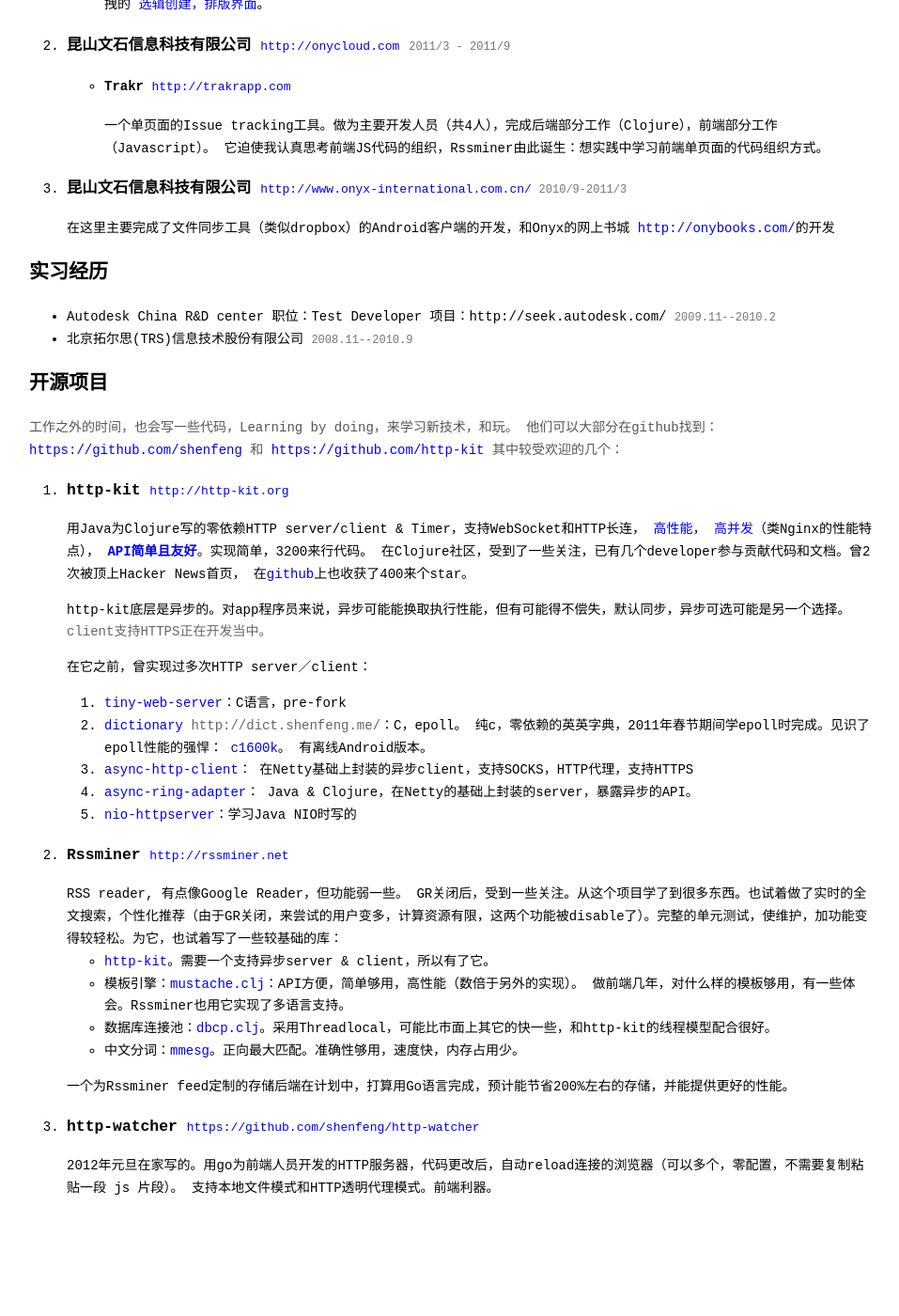
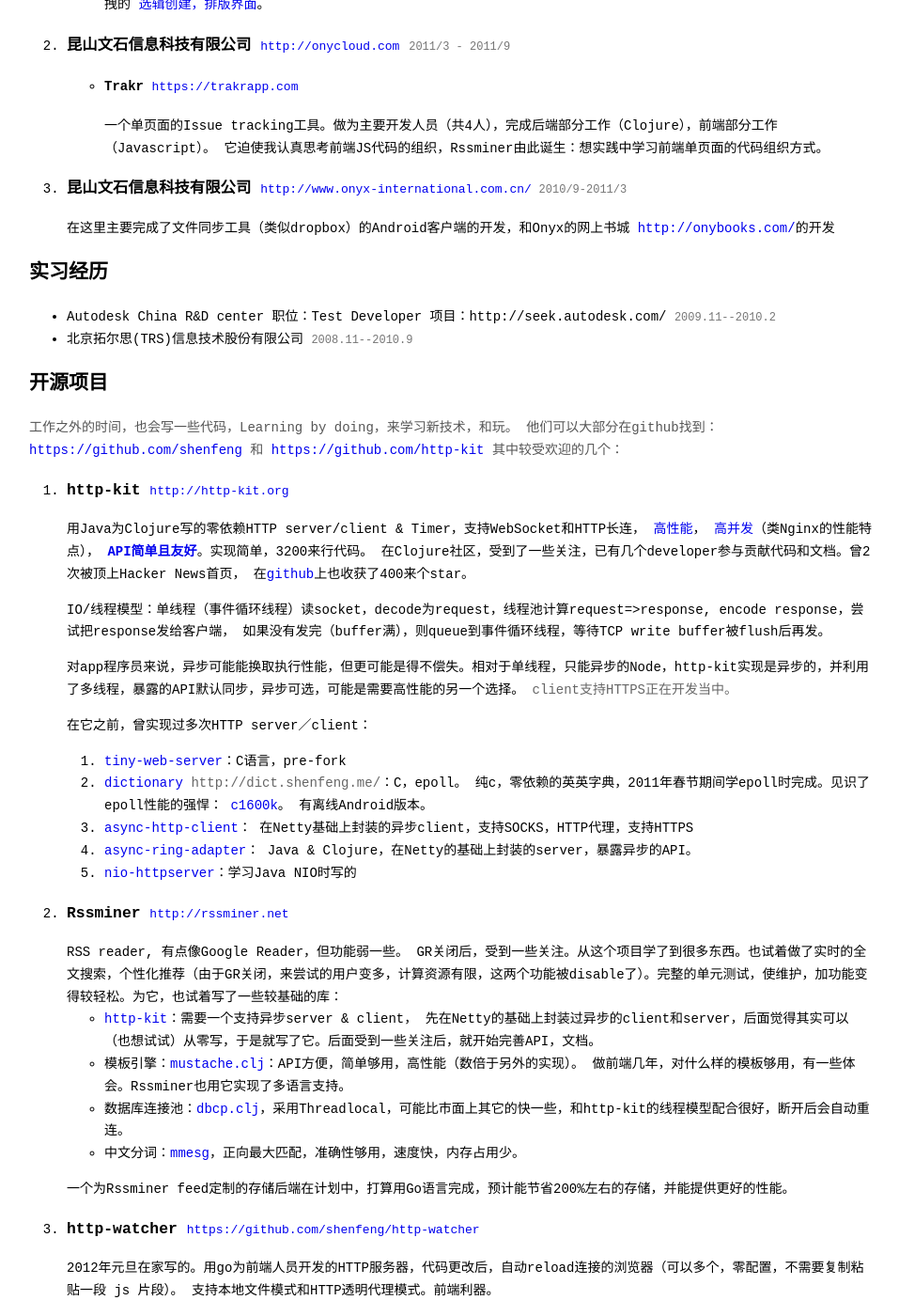
Before and after one commit to shenfeng/shenfeng.github.com, a Jekyll site: the page resume/index.html, which Jekyll copies as it is, in a window 1280 px wide and 1400 px high, scrolled down 945 px. Shown: the whole window at 94% size, without its empty margins (159-1116 px from the left). Built offline with Jekyll 4.4.1, drawn with Linux system fonts in a browser that asks for light colours; before the commit the page ends 2236 px from its top, so only the background shows below that.

Commit message:
talk about http-kit's thread/IO model

```diff
--- a/resume/index.html
+++ b/resume/index.html
@@ -102,7 +102,7 @@
             </h3>
             <ul>
               <li>
-                <h4>Trakr <a href="https://trakrapp.com">http://trakrapp.com</a></h4>
+                <h4>Trakr <a href="https://trakrapp.com">https://trakrapp.com</a></h4>
                 <div class="detail">
                   一个单页面的Issue tracking工具。做为主要开发人员（共4人），完成后端部分工作（Clojure），前端部分工作（Javascript）。
                   它迫使我认真思考前端JS代码的组织，Rssminer由此诞生：想实践中学习前端单页面的代码组织方式。
@@ -148,7 +148,9 @@
               <b><a href="http://http-kit.org/server.html">API简单且友好</a></b>。实现简单，3200来行代码。
               在Clojure社区，受到了一些关注，已有几个developer参与贡献代码和文档。曾2次被顶上Hacker News首页，
               在<a href="https://github.com/http-kit/http-kit">github</a>上也收获了400来个star。
-              <p>http-kit底层是异步的。对app程序员来说，异步可能能换取执行性能，但有可能得不偿失，默认同步，异步可选可能是另一个选择。
+              <p>IO/线程模型：单线程（事件循环线程）读socket，decode为request，线程池计算request=>response, encode response，尝试把response发给客户端，
+                如果没有发完（buffer满），则queue到事件循环线程，等待TCP write buffer被flush后再发。</p>
+              <p>对app程序员来说，异步可能能换取执行性能，但更可能是得不偿失。相对于单线程，只能异步的Node，http-kit实现是异步的，并利用了多线程，暴露的API默认同步，异步可选，可能是需要高性能的另一个选择。
                 <span class="dim">client支持HTTPS正在开发当中。</span></p>
               <p>在它之前，曾实现过多次HTTP server／client：</p>
               <ol>
@@ -181,17 +183,18 @@
               RSS reader, 有点像Google Reader，但功能弱一些。 GR关闭后，受到一些关注。从这个项目学了到很多东西。也试着做了实时的全文搜索，个性化推荐（由于GR关闭，来尝试的用户变多，计算资源有限，这两个功能被disable了）。完整的单元测试，使维护，加功能变得较轻松。为它，也试着写了一些较基础的库：
               <ul>
                 <li>
-                  <a href="https://github.com/http-kit/http-kit">http-kit</a>。需要一个支持异步server & client，所以有了它。
+                  <a href="https://github.com/http-kit/http-kit">http-kit</a>：需要一个支持异步server & client，
+                  先在Netty的基础上封装过异步的client和server，后面觉得其实可以（也想试试）从零写，于是就写了它。后面受到一些关注后，就开始完善API，文档。
                 </li>
                 <li>
                   模板引擎：<a href="https://github.com/shenfeng/mustache.clj">mustache.clj</a>：API方便，简单够用，高性能（数倍于另外的实现）。
                   做前端几年，对什么样的模板够用，有一些体会。Rssminer也用它实现了多语言支持。
                 </li>
                 <li>
-                  数据库连接池：<a href="https://github.com/http-kit/dbcp.clj">dbcp.clj</a>。采用Threadlocal，可能比市面上其它的快一些，和http-kit的线程模型配合很好。
+                  数据库连接池：<a href="https://github.com/http-kit/dbcp.clj">dbcp.clj</a>，采用Threadlocal，可能比市面上其它的快一些，和http-kit的线程模型配合很好，断开后会自动重连。
                 </li>
                 <li>
-                  中文分词：<a href="https://github.com/shenfeng/mmseg">mmesg</a>。正向最大匹配。准确性够用，速度快，内存占用少。
+                  中文分词：<a href="https://github.com/shenfeng/mmseg">mmesg</a>，正向最大匹配，准确性够用，速度快，内存占用少。
                 </li>
               </ul>
 
```
